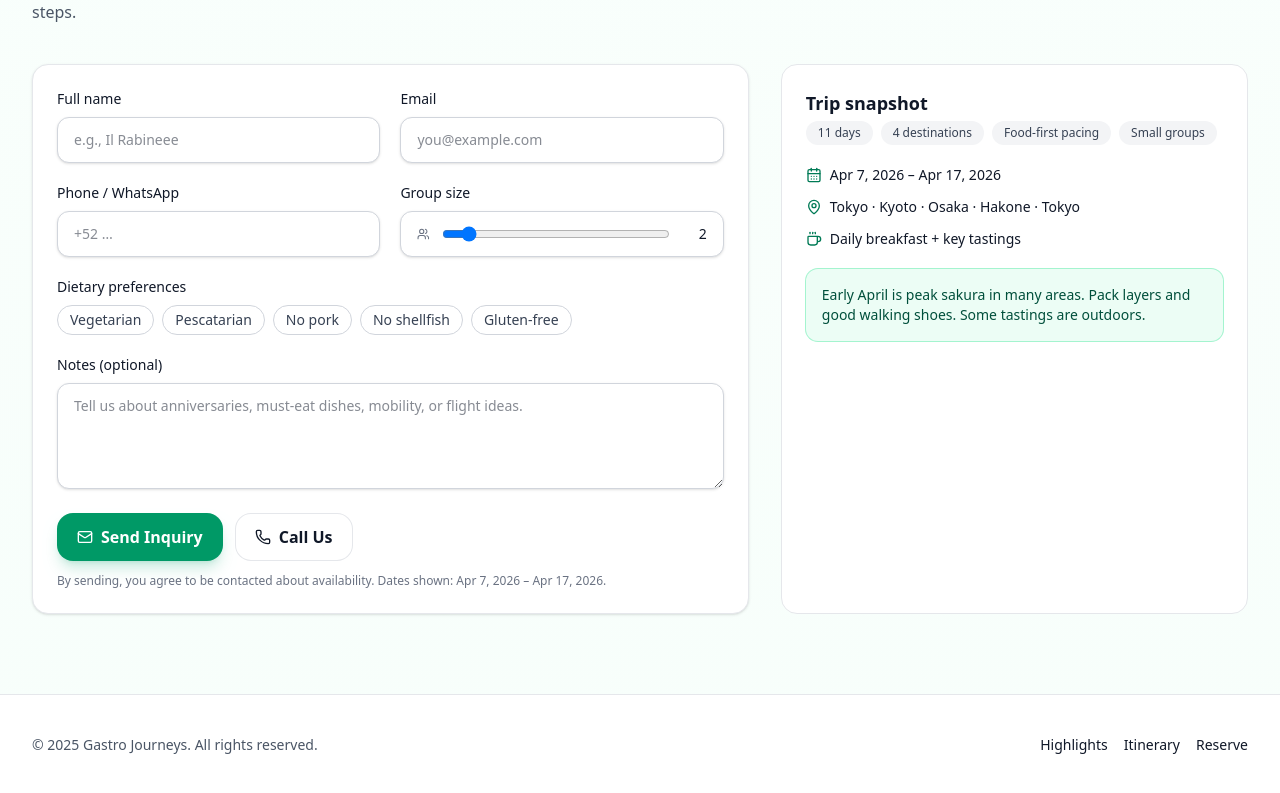
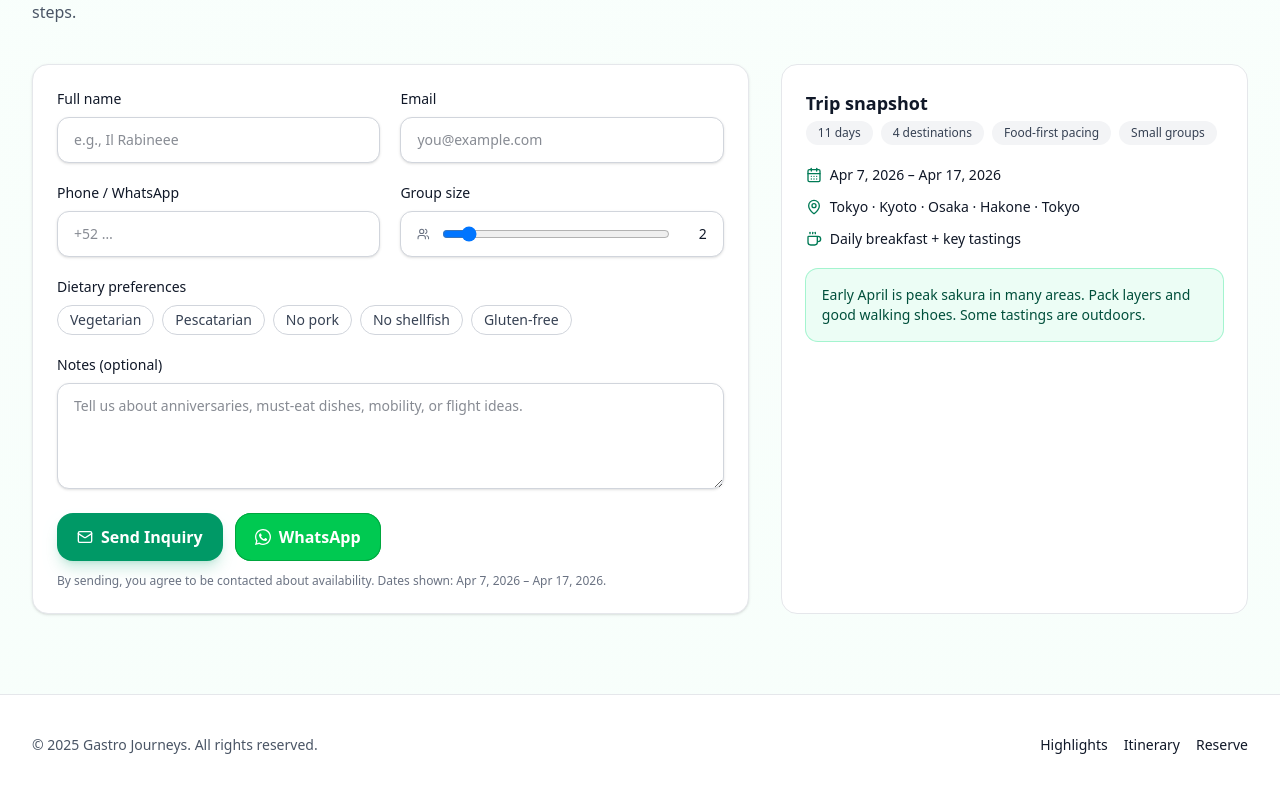
Before and after one commit to rge9196/japan-tour, a React (Vite) app: page / in a window 1280 px wide. Shown: the part 5185-5978 px from the top of the page. Built offline with nearby package versions, Linux system fonts and the light colour scheme.

Commit message:
some other push

```diff
--- a/src/pages/JapanGastroTour.jsx
+++ b/src/pages/JapanGastroTour.jsx
@@ -11,6 +11,7 @@ import {
   Info,
   Mail,
   Phone,
+  MessageCircle,
   Users,
   CheckCircle2,
   ChefHat,
@@ -667,10 +668,21 @@ export default function JapanGastroTour() {
                 <Mail className="h-4 w-4" /> Send Inquiry
               </button>
               <a
-                href="tel:+521234567890"
-                className="inline-flex items-center gap-2 rounded-2xl bg-white px-5 py-3 font-semibold text-gray-900 ring-1 ring-inset ring-gray-200 transition hover:bg-gray-50 dark:bg-gray-900 dark:text-white dark:ring-gray-700"
+                href="https://wa.me/521234567890"
+                target="_blank"
+                rel="noopener noreferrer"
+                className="inline-flex items-center gap-2 rounded-2xl bg-green-500 px-5 py-3 font-semibold text-white ring-1 ring-inset ring-green-600 transition hover:bg-green-600 dark:bg-green-600 dark:ring-green-700"
               >
-                <Phone className="h-4 w-4" /> Call Us
+                {/* WhatsApp SVG */}
+                <svg
+                  xmlns="http://www.w3.org/2000/svg"
+                  fill="currentColor"
+                  viewBox="0 0 24 24"
+                  className="h-4 w-4"
+                >
+                  <path d="M20.52 3.48A11.89 11.89 0 0 0 12 0C5.38 0 .02 5.37.02 12c0 2.11.55 4.15 1.6 5.95L0 24l6.22-1.62A11.93 11.93 0 0 0 12 24c6.63 0 12-5.37 12-12 0-3.19-1.24-6.19-3.48-8.52zM12 22a9.89 9.89 0 0 1-5.07-1.39l-.36-.22-3.68.96.98-3.58-.24-.37A9.9 9.9 0 0 1 2 12c0-5.51 4.49-10 10-10s10 4.49 10 10-4.49 10-10 10zm5.5-7.37c-.3-.15-1.77-.88-2.04-.98s-.47-.15-.67.15-.77.98-.95 1.18-.35.22-.65.07c-.3-.15-1.26-.46-2.4-1.47-.89-.79-1.49-1.76-1.66-2.06-.17-.3-.02-.46.13-.61.13-.13.3-.35.45-.52.15-.17.2-.3.3-.5.1-.2.05-.37-.02-.52-.07-.15-.67-1.61-.92-2.21-.24-.58-.49-.5-.67-.51-.17-.01-.37-.01-.57-.01-.2 0-.52.07-.8.37s-1.05 1.03-1.05 2.5 1.07 2.89 1.22 3.09c.15.2 2.11 3.22 5.11 4.51.72.31 1.28.5 1.72.64.72.23 1.38.2 1.9.12.58-.09 1.77-.72 2.02-1.42.25-.7.25-1.3.17-1.42-.08-.12-.27-.2-.57-.35z" />
+                </svg>
+                WhatsApp
               </a>
             </div>
             <p className="mt-3 text-xs text-gray-500">
```
